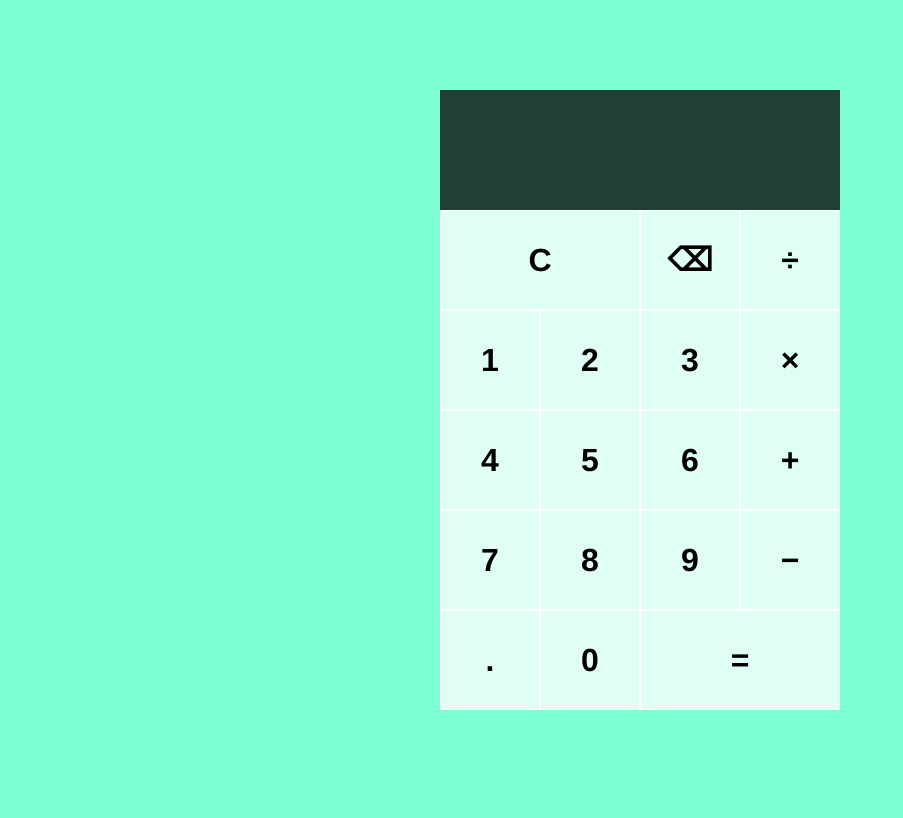
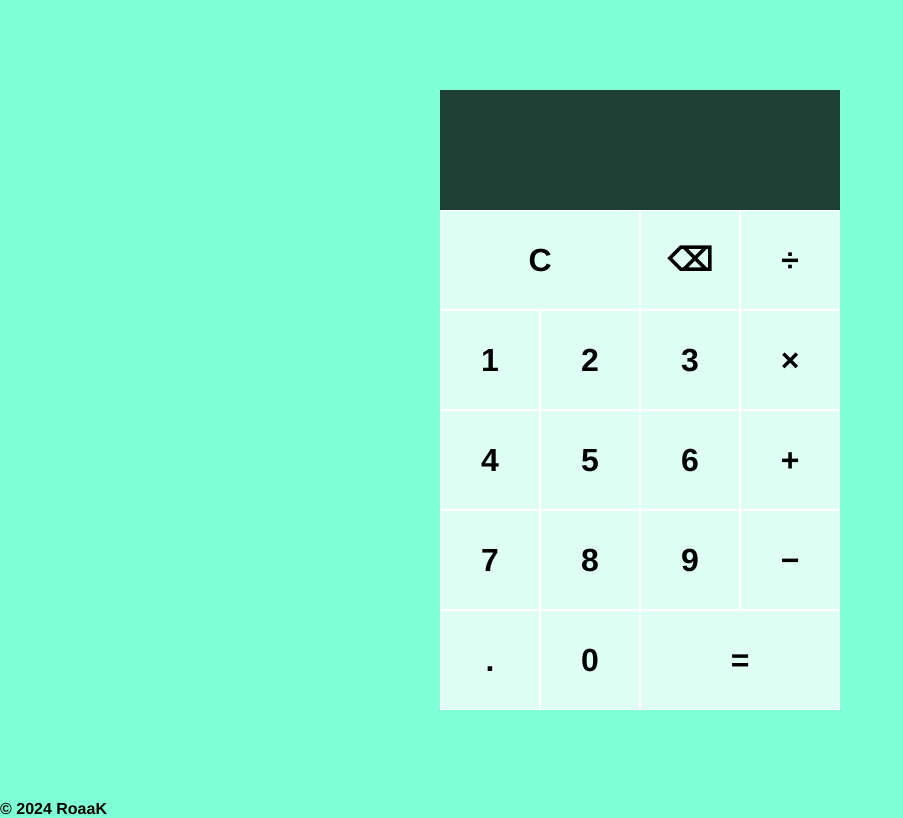
Before and after one commit to RoaaK95/Odin-Calculator, a plain HTML site: page index.html in a window 1280 px wide. Shown: the whole page, without its empty margins (0-903 px from the left). Drawn offline with Linux system fonts and the light colour scheme.

Commit message:
ADD FOOTER

```diff
--- a/index.html
+++ b/index.html
@@ -34,5 +34,8 @@
 
     </div>
 
+    <div class="footer">
+        <footer> &copy; 2024 RoaaK</footer>
+    </div>
 </body>
 </html>
--- a/styles.css
+++ b/styles.css
@@ -55,4 +55,4 @@ body{
 .output .current-operand{
     color: rgb(255, 255, 255);
     font-size: 2.5rem;
-  }
+ }
```
